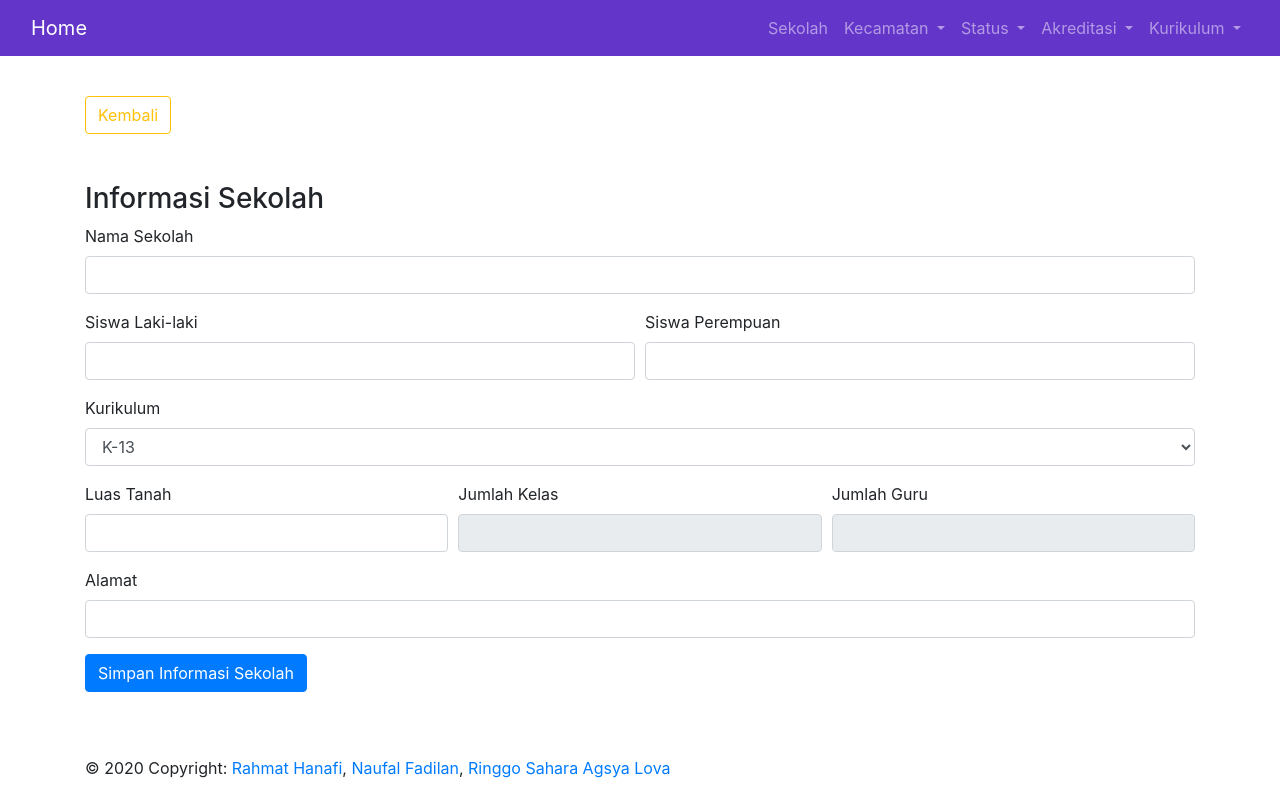
After one commit to j03hanafi/tb_pbd, a PHP site: the page made by app/views/sekolah/edit.php in a window 1280 px wide. The commit adds this page. Run offline with PHP 8.4, Linux system fonts and the light colour scheme; the template is opened without the code that fills it, so the values that code supplies are empty; some libraries are stand-ins or nearby versions.

Commit message:
Tambah edit info sekolah dan button edit detail lainnya

```diff
--- a/app/models/Sekolah_model.php
+++ b/app/models/Sekolah_model.php
@@ -54,6 +54,7 @@
       $query = "
         SELECT
           kelas.id_kelas,
+          kondisi_kelas.id_kondisi_kelas
           kondisi_kelas,
           jumlah_meja,
           jumlah_kursi
--- /dev/null
+++ b/app/views/sekolah/edit.php
@@ -0,0 +1,70 @@
+<div class="container">
+
+  <div class="row mt-lg-3">
+    <div class="col-lg-12">
+      <h1 class="display-4"><?= $data['sekolah_umum']['nama_sekolah']; ?></h1>
+    </div>
+  </div>
+
+  <div class="row-cols-lg-1 my-lg-3">
+    <a href="#" class="btn btn-outline-warning" role="button" aria-pressed="true" onclick="goBack()">Kembali</a>
+  </div>
+
+  <div class="row my-lg-5">
+    <div class="col-lg-12">
+      <!-- form edit informasi sekolah -->
+      <form action="<?= BASEURL; ?>/sekolah/update/info" method="post">
+
+        <h3>Informasi Sekolah</h3>
+
+        <div class="form-group">
+          <label for="namaSekolah">Nama Sekolah</label>
+          <input type="text" class="form-control" id="namaSekolah" value="<?= $data['sekolah_umum']['nama_sekolah']; ?>">
+        </div>
+
+        <div class="form-row">
+          <div class="form-group col-lg-6">
+            <label for="siswaLk">Siswa Laki-laki</label>
+            <input type="number" class="form-control" id="siswaLk" value="<?= $data['sekolah_umum']['siswa_lk']; ?>">
+          </div>
+          <div class="form-group col-lg-6">
+            <label for="siswaPr">Siswa Perempuan</label>
+            <input type="number" class="form-control" id="siswaPr" value="<?= $data['sekolah_umum']['siswa_pr']; ?>">
+          </div>
+        </div>
+
+        <div class="form-group">
+          <label for="kurikulum">Kurikulum</label>
+          <select class="form-control" id="kurikulum">
+            <option value="K-13" selected>K-13</option>
+            <option value="KTSP">KTSP</option>
+          </select>
+        </div>
+
+        <div class="form-row">
+          <div class="form-group col-lg-4">
+            <label for="luasTanah">Luas Tanah</label>
+            <input type="number" class="form-control" id="luasTanah" value="<?= $data['sekolah_umum']['luas_tanah']; ?>">
+          </div>
+          <div class="form-group col-lg-4">
+            <label for="jumlahKelas">Jumlah Kelas</label>
+            <input type="number" class="form-control" id="jumlahKelas" value="<?= $data['sekolah_umum']['jumlah_kelas']; ?>" readonly>
+          </div>
+          <div class="form-group col-lg-4">
+            <label for="jumlahGuru">Jumlah Guru</label>
+            <input type="number" class="form-control" id="jumlahGuru" value="<?= $data['sekolah_umum']['jumlah_guru']; ?>" readonly>
+          </div>
+        </div>
+
+        <div class="form-group">
+          <label for="alamat">Alamat</label>
+          <input type="text" class="form-control" id="alamat" value="<?= $data['sekolah_umum']['alamat']; ?>">
+        </div>
+
+        <button type="submit" class="btn btn-primary">Simpan Informasi Sekolah</button>
+
+      </form>
+    </div>
+  </div>
+
+</div>
--- a/app/views/templates/footer.php
+++ b/app/views/templates/footer.php
@@ -26,6 +26,7 @@
 <script src="https://cdn.jsdelivr.net/npm/popper.js@1.16.0/dist/umd/popper.min.js" integrity="sha384-Q6E9RHvbIyZFJoft+2mJbHaEWldlvI9IOYy5n3zV9zzTtmI3UksdQRVvoxMfooAo" crossorigin="anonymous"></script>
 <script src="<?= BASEURL; ?>/js/jquery-3.4.1.min.js"></script>
 <script src="<?= BASEURL; ?>/js/bootstrap.min.js"></script>
-<script src="<?= BASEURL; ?>/js/script.js"></script>
+<!-- <script src="/js/script.js"></script> -->
+<!-- <script src="/js/edit.js"></script> -->
 </body>
 </html>
```
Also changed, not shown: app/controllers/Sekolah.php (+25 -0 lines), app/views/sekolah/detail.php (+29 -4 lines), app/views/templates/modal.php (added, +154 -0 lines), public/js/edit.js (added).
